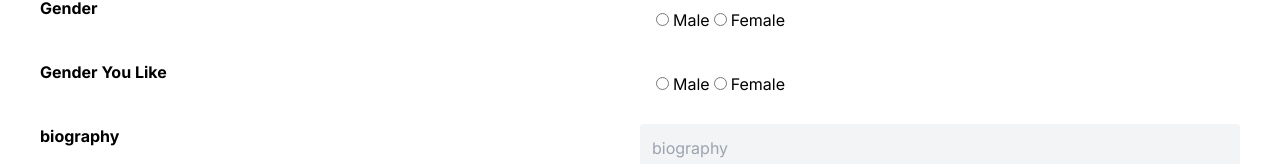
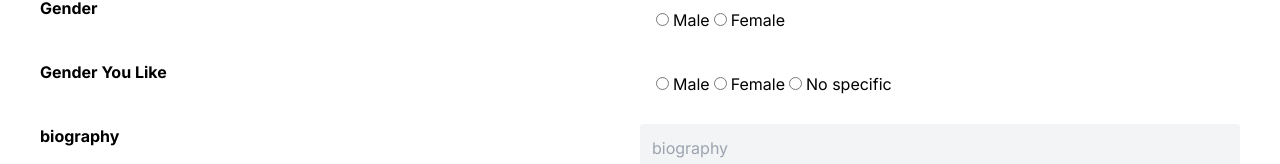
Before and after one commit to Lala-pukuchan/matcha_mr, a Next.js app in the folder client/: page /updateProfile in a window 1280 px wide. Shown: the part 272-436 px from the top of the page. Built offline with nearby package versions, Linux system fonts and the light colour scheme; no server answers.

Commit message:
preference for bisexuality

```diff
--- a/client/src/app/updateProfile/page.tsx
+++ b/client/src/app/updateProfile/page.tsx
@@ -229,6 +229,7 @@ export default function updateProfile() {
                 className="m-1"
                 checked={selectedGender === "male"}
                 onChange={() => setSelectedGender("male")}
+                required
               />
               <label htmlFor="male">Male</label>
               <input
@@ -239,6 +240,7 @@ export default function updateProfile() {
                 className="m-1"
                 checked={selectedGender === "female"}
                 onChange={() => setSelectedGender("female")}
+                required
               />
               <label htmlFor="female">Female</label>
             </div>
@@ -256,6 +258,7 @@ export default function updateProfile() {
                 className="m-1"
                 checked={selectedPreGender === "male"}
                 onChange={() => setSelectedPreGender("male")}
+                required
               />
               <label htmlFor="male-pre">Male</label>
               <input
@@ -266,8 +269,20 @@ export default function updateProfile() {
                 className="m-1"
                 checked={selectedPreGender === "female"}
                 onChange={() => setSelectedPreGender("female")}
+                required
               />
               <label htmlFor="female-pre">Female</label>
+              <input
+                type="radio"
+                id="no-pre"
+                name="preference"
+                value="no"
+                className="m-1"
+                checked={selectedPreGender === "no"}
+                onChange={() => setSelectedPreGender("no")}
+                required
+              />
+              <label htmlFor="no-pre">No specific</label>
             </div>
           </div>
           <div className="grid grid-cols-2">
```
